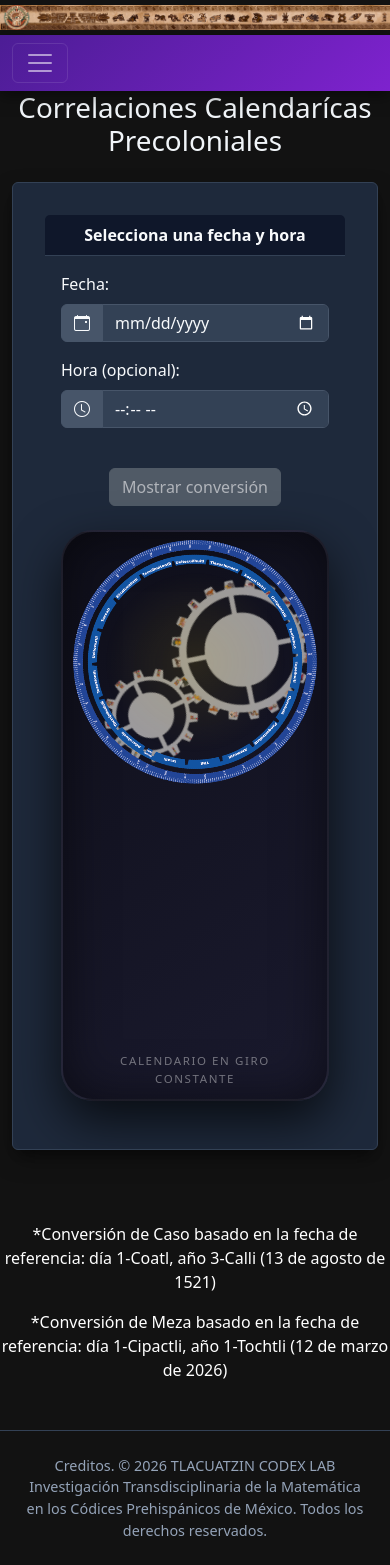
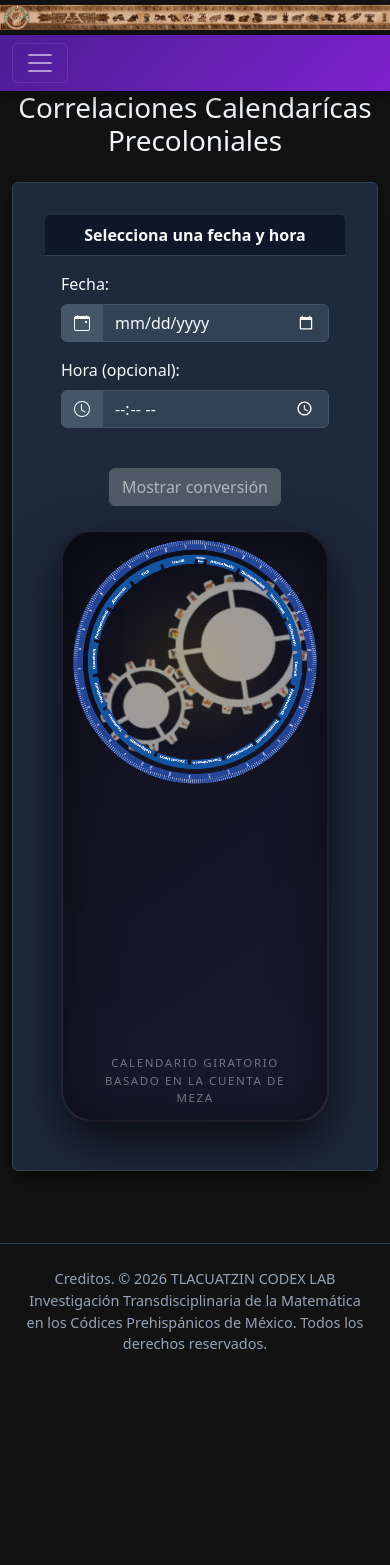
Before and after one commit to BloodyMCode/Cahuitl-Nemi-Machiyotl, a React (Vite) app: page / in a window 390 px wide. After the commit the page ends 1379 px from the top, so only its background shows below. Built offline with nearby package versions, Linux system fonts and the light colour scheme.

Commit message:
reorganización

```diff
--- a/src/components/pages/CalendarioGiratorio.jsx
+++ b/src/components/pages/CalendarioGiratorio.jsx
@@ -29,11 +29,15 @@ const CalendarioGiratorio = ({ tonalliDiaMeza, veintenaMeza, ritualDay }) => {
         return () => window.removeEventListener('resize', handleResize);
     }, []);
 
+    // 365.png: Gira a la derecha (CW). 365 días. Detiene en el punto de partida (0°).
+    const angle365 = 0;
     // 365.png: Gira a la derecha (CW). 365 días.
-    const angle365 = ritualDay ? (ritualDay - 1) * (360 / 365) : 0;
+    //const angle365 = ritualDay ? (ritualDay - 1) * (360 / 365) : 0;
 
+    // veintenas.png: Gira a la izquierda (CCW). Detiene en el punto de partida (0°).
+    const angleVeintenas = 0;
     // veintenas.png: Gira a la derecha (CW).
-    const angleVeintenas = ritualDay ? (ritualDay - 1) * (360 / 365) : 0;
+    //const angleVeintenas = ritualDay ? (ritualDay - 1) * (360 / 365) : 0;
 
     // Engrane 13: Gira a la derecha (CW). 195px.
     const numberM = ["1", "2", "3", "4", "5", "6", "7", "8", "9", "10", "11", "12", "13"]
@@ -42,7 +46,7 @@ const CalendarioGiratorio = ({ tonalliDiaMeza, veintenaMeza, ritualDay }) => {
     const numeroIndex = numberM.indexOf(numeroT)
     // Calibración final corregida: Base 356.8° (Ajustado para nueva posición (69,45) y Tonalli 12-Lagartija)
     //const angle13 = tonalliDiaMeza ? 243.8 - (parseInt(numeroT) - 1) * (360 / 13) : 0;
-    const angle13 = tonalliDiaMeza ? 300.8 - (numeroIndex * (360 / 13)) : 0;
+    const angle13 = tonalliDiaMeza ? 352.5 + (numeroIndex * (360 / 13)) : 0;
 
     //const angle13 = tonalliDiaMeza ? 301.4 - (parseInt(numeroT) - 1) * (360 / 13) : 0;
 
@@ -56,7 +60,7 @@ const CalendarioGiratorio = ({ tonalliDiaMeza, veintenaMeza, ritualDay }) => {
     const signoName = tonalliDiaMeza ? tonalliDiaMeza.signoT.español : "Lagarto";
     const signoIndex = signos.indexOf(signoName);
     // Calibración final corregida: Base 358.1° (Ajustado tras confirmación visual de desfase de 13 dientes)
-    const angle20 = tonalliDiaMeza ? 358.1 - (signoIndex * (360 / 20)) : 0;
+    const angle20 = tonalliDiaMeza ? 364.5 - (signoIndex * (360 / 20)) : 0;
     // Calibración final corregida: Base 304.1° (Ajustado para nueva posición (69,45) y Tonalli 12-Lagartija)
     //const angle20 = tonalliDiaMeza ? 304.1 - (signoIndex * (360 / 20)) : 0;
 
@@ -99,8 +103,8 @@ const CalendarioGiratorio = ({ tonalliDiaMeza, veintenaMeza, ritualDay }) => {
                         position: 'absolute',
                         width: '300px',
                         height: '300px',
-                        top: '45%',
-                        left: '69%',
+                        top: '42.8%',
+                        left: '67.5%',
                         transform: 'translate(-50%, -50%)'
                     }}>
                         <div className={`gear gear-20-visual ${isSpinning ? 'spinning-left' : ''}`} style={{
@@ -134,8 +138,8 @@ const CalendarioGiratorio = ({ tonalliDiaMeza, veintenaMeza, ritualDay }) => {
                         position: 'absolute',
                         width: '195px',
                         height: '195px',
-                        top: '72%',
-                        left: '32%',
+                        top: '68%',
+                        left: '30%',
                         transform: 'translate(-50%, -50%)'
                     }}>
                         <div className={`gear gear-13-visual ${isSpinning ? 'spinning-right' : ''}`} style={{
@@ -189,8 +193,8 @@ const CalendarioGiratorio = ({ tonalliDiaMeza, veintenaMeza, ritualDay }) => {
                     }}>
                         <img src={getImagePath('365.png')} alt="Ciclo 365" style={{ width: '100%', height: '100%', objectFit: 'contain' }} />
                     </div>
-
-                    <div className={`ring ring-veintenas ${isSpinning ? 'spinning-right' : ''}`} style={{
+                    {/* <div className={`ring ring-veintenas ${isSpinning ? 'spinning-right' : ''}`} style={{ */}
+                    <div className={`ring ring-veintenas ${isSpinning ? 'spinning-left' : ''}`} style={{
                         position: 'absolute', width: '88%', height: '88%',
                         transform: isSpinning ? '' : `rotate(${angleVeintenas}deg)`,
                         transition: 'transform 3.5s cubic-bezier(0.23, 1, 0.32, 1)',
@@ -201,7 +205,7 @@ const CalendarioGiratorio = ({ tonalliDiaMeza, veintenaMeza, ritualDay }) => {
 
                     {!isSpinning && (
                         <div className="intersection-glow" style={{
-                            position: 'absolute', top: '72%', left: '32%', width: '60px', height: '60px',
+                            position: 'absolute', top: '68%', left: '30%', width: '60px', height: '60px',
                             background: 'radial-gradient(circle, rgba(160, 142, 43, 0.6) 0%, transparent 50%)',
                             boxShadow: '0 0 60px gold', borderRadius: '50%', zIndex: 15,
                             transform: 'translate(-50%, -50%)', opacity: 0.5
@@ -217,12 +221,13 @@ const CalendarioGiratorio = ({ tonalliDiaMeza, veintenaMeza, ritualDay }) => {
                         background: 'rgba(255, 255, 255, 0.05)', backdropFilter: 'blur(10px)',
                         border: '1px solid rgba(255, 215, 0, 0.3)', boxShadow: '0 5px 15px rgba(0,0,0,0.3)',
                     }}>
+                        <span style={{ color: '#fff', marginLeft: '15px', opacity: 0.8 }}>Veintena: </span>
                         <span style={{ color: 'gold', fontWeight: 'bold', fontSize: '1.2rem' }}>{veintenaMeza}</span>
-                        <span style={{ color: '#fff', marginLeft: '15px', opacity: 0.8 }}>Día {ritualDay} / 365</span>
+                        <span style={{ color: '#fff', marginLeft: '15px', opacity: 0.8 }}>Día {ritualDay} de 365</span>
                     </div>
                 ) : (
                     <div className="spinning-status" style={{ color: 'rgba(255,255,255,0.4)', letterSpacing: '2px', fontSize: '0.9rem' }}>
-                        CALENDARIO EN GIRO CONSTANTE
+                        CALENDARIO GIRATORIO BASADO EN LA CUENTA DE MEZA
                     </div>
                 )}
             </div>
--- a/src/components/pages/Conversor.jsx
+++ b/src/components/pages/Conversor.jsx
@@ -84,7 +84,8 @@ const Conversor = () => {
             {tonalliDia && tonalliDiaMeza && xihuitlAnio && xihuitlAnioMeza && (
                 <div className="container text-center">
                     <div className="row justify-content-center">
-                        <div className="col-md-3">
+                        <p className="text-white">* Correspondencia de Caso</p>
+                        <div className="col-md-6">
                             <div className="card" >
                                 <p><img src={tonalliDia.numberImage} alt={tonalliDia.numberImage} className="card-img-top img-com" /> <img src={tonalliDia.symbolImage} alt={tonalliDia.symbolImage} className="card-img-top img-com" /></p>
                                 {/*  <div className="card-header rounded-3 bg-light">
@@ -131,56 +132,7 @@ const Conversor = () => {
                                 </div>
                             </div>
                         </div>
-                        <div className="col-md-3">
-                            <div className="card" >
-                                <p><img src={tonalliDiaMeza.numberTonalImage} alt={tonalliDiaMeza.numberTonalImage} className="card-img-top img-com" /> <img src={tonalliDiaMeza.signTonalImage} alt={tonalliDiaMeza.signTonalImage} className="card-img-top img-com" /></p>
-                                {/* <div className="card-header rounded-3 bg-light">
-                                    <img src={tonalliDiaMeza.numberTonalImage} alt={tonalliDiaMeza.numberTonalImage} className="img-com" />
-                                    <img src={tonalliDiaMeza.signTonalImage} alt={tonalliDiaMeza.signTonalImage} className="img-com" />
-                                </div> */}
-                                <div className="card-body">
-                                    <h5 className="card-title">Tonalli</h5>
-                                    <small className="text-secondary" style={{ fontSize: '11px', color: '#adb5bd' }}>* Según la correspondencia de Meza</small>
-                                    <p className="card-text text-subtitle">Día:</p>
-                                    {/* <p className="card-text text-white small">Hora considerada: {tonalliDiaMeza.usedTime}</p> */}
-                                    {/* <p className="card-text">{tonalliDia.numero.español} - {tonalliDia.simbolo.español}</p>
-                                    <p className="card-text">{tonalliDia.numero.nahuatl} - {tonalliDia.simbolo.nahuatl}</p>
-                                    <p className='card-text'>{tonalliDia.numero.nusavi} - {tonalliDia.simbolo.nusavi}</p> */}
-                                    <table className="table table-dark table-hover">
-                                        <thead>
-                                            <tr>
-                                                <th scope="col">Idioma</th>
-                                                <th scope="col">Numeral</th>
-                                                <th scope="col">Signo</th>
-                                            </tr>
-                                        </thead>
-                                        <tbody>
-                                            <tr>
-                                                <td>Español</td>
-                                                <td>{tonalliDiaMeza.numeroT.español}</td>
-                                                <td>{tonalliDiaMeza.signoT.español}</td>
-                                            </tr>
-                                            <tr>
-                                                <td>Nahuatl</td>
-                                                <td>{tonalliDiaMeza.numeroT.nahuatl}</td>
-                                                <td>{tonalliDiaMeza.signoT.nahuatl}</td>
-                                            </tr>
-                                            <tr>
-                                                <td>Ñu savi Ceremonial</td>
-                                                <td>{tonalliDiaMeza.numeroT.nusavi}</td>
-                                                <td>{tonalliDiaMeza.signoT.nusavi}</td>
-                                            </tr>
-                                        </tbody>
-                                    </table>
-                                    <small className="text-secondary" style={{ fontSize: '12px', color: '#adb5bd' }}>Hora procesada: {tonalliDiaMeza.usedTime}</small><br></br>
-                                    <small className="text-secondary" style={{ fontSize: '12px', color: '#adb5bd' }}>Inicio del año: {tonalliDiaMeza.startTime}</small>
-                                    {/* <div className="alert alert-secondary py-1 small mb-1">Hora procesada: {tonalliDiaMeza.usedTime}</div>
-                                    <div className="alert alert-info py-1 small mb-1">Inicio del año: {tonalliDiaMeza.startTime}</div> */}
-                                    <div className="alert alert-success py-1 small">Esta fecha pertenece a la veintena: {veintenaMeza}</div>
-                                </div>
-                            </div>
-                        </div>
-                        <div className="col-md-3">
+                        <div className="col-md-6">
                             <div className="card" >
                                 <p><img src={xihuitlAnio.numberImageX} alt={xihuitlAnio.numberImageX} className="card-img-top img-com" /> <img src={xihuitlAnio.symbolImageX} alt={xihuitlAnio.symbolImageX} className="card-img-top img-com" /></p>
                                 {/*  <div className="card-header rounded-3 bg-light">
@@ -223,7 +175,57 @@ const Conversor = () => {
                                 </div>
                             </div>
                         </div>
-                        <div className="col-md-3">
+                        <small className="text-secondary" style={{ fontSize: '13px', color: '#adb5bd' }}>* Correspondencia de Caso basado en la fecha de referencia: día 1-Coatl, año 3-Calli (13 de agosto de 1521)</small><br /><br />
+                        <p className="text-white">* Correspondencia de Meza</p>
+                        <div className="col-md-6">
+                            <div className="card" >
+                                <p><img src={tonalliDiaMeza.numberTonalImage} alt={tonalliDiaMeza.numberTonalImage} className="card-img-top img-com" /> <img src={tonalliDiaMeza.signTonalImage} alt={tonalliDiaMeza.signTonalImage} className="card-img-top img-com" /></p>
+                                {/* <div className="card-header rounded-3 bg-light">
+                                    <img src={tonalliDiaMeza.numberTonalImage} alt={tonalliDiaMeza.numberTonalImage} className="img-com" />
+                                    <img src={tonalliDiaMeza.signTonalImage} alt={tonalliDiaMeza.signTonalImage} className="img-com" />
+                                </div> */}
+                                <div className="card-body">
+                                    <h5 className="card-title">Tonalli</h5>
+                                    <small className="text-secondary" style={{ fontSize: '11px', color: '#adb5bd' }}>* Según la correspondencia de Meza</small>
+                                    <p className="card-text text-subtitle">Día:</p>
+                                    {/* <p className="card-text text-white small">Hora considerada: {tonalliDiaMeza.usedTime}</p> */}
+                                    {/* <p className="card-text">{tonalliDia.numero.español} - {tonalliDia.simbolo.español}</p>
+                                    <p className="card-text">{tonalliDia.numero.nahuatl} - {tonalliDia.simbolo.nahuatl}</p>
+                                    <p className='card-text'>{tonalliDia.numero.nusavi} - {tonalliDia.simbolo.nusavi}</p> */}
+                                    <table className="table table-dark table-hover">
+                                        <thead>
+                                            <tr>
+                                                <th scope="col">Idioma</th>
+                                                <th scope="col">Numeral</th>
+                                                <th scope="col">Signo</th>
+                                            </tr>
+                                        </thead>
+                                        <tbody>
+                                            <tr>
+                                                <td>Español</td>
+                                                <td>{tonalliDiaMeza.numeroT.español}</td>
+                                                <td>{tonalliDiaMeza.signoT.español}</td>
+                                            </tr>
+                                            <tr>
+                                                <td>Nahuatl</td>
+                                                <td>{tonalliDiaMeza.numeroT.nahuatl}</td>
+                                                <td>{tonalliDiaMeza.signoT.nahuatl}</td>
+                                            </tr>
+                                            <tr>
+                                                <td>Ñu savi Ceremonial</td>
+                                                <td>{tonalliDiaMeza.numeroT.nusavi}</td>
+                                                <td>{tonalliDiaMeza.signoT.nusavi}</td>
+                                            </tr>
+                                        </tbody>
+                                    </table>
+                                    <small className="text-secondary" style={{ fontSize: '12px', color: '#adb5bd' }}>Hora procesada: {tonalliDiaMeza.usedTime}</small><br></br>
+                                    {/* <div className="alert alert-secondary py-1 small mb-1">Hora procesada: {tonalliDiaMeza.usedTime}</div>
+                                    <div className="alert alert-info py-1 small mb-1">Inicio del año: {tonalliDiaMeza.startTime}</div> */}
+                                    <div className="alert alert-success py-1 small">Esta fecha pertenece a la veintena: {veintenaMeza}</div>
+                                </div>
+                            </div>
+                        </div>
+                        <div className="col-md-6">
                             <div className="card" >
                                 <p><img src={xihuitlAnioMeza.numberImageX} alt={xihuitlAnioMeza.numberImageX} className="card-img-top img-com" /> <img src={xihuitlAnioMeza.symbolImageX} alt={xihuitlAnioMeza.symbolImageX} className="card-img-top img-com" /></p>
                                 <div className="card-body">
@@ -256,6 +258,7 @@ const Conversor = () => {
                                             </tr>
                                         </tbody>
                                     </table>
+                                    <small className="text-secondary" style={{ fontSize: '12px', color: '#adb5bd' }}>Inicio del año: {tonalliDiaMeza.startTime}</small>
                                     {/* <small className="text-secondary" style={{ fontSize: '12px', color: '#adb5bd' }}>Hora procesada: {xihuitlAnioMeza.usedTime}</small><br></br>
                                     <small className="text-secondary" style={{ fontSize: '12px', color: '#adb5bd' }}>Inicio del año: {xihuitlAnioMeza.startTime}</small> */}
                                     {/* <div className="alert alert-secondary py-1 small mb-1">Hora procesada: {xihuitlAnioMeza.usedTime}</div>
@@ -263,13 +266,14 @@ const Conversor = () => {
                                 </div>
                             </div>
                         </div>
+                        <small className="text-secondary" style={{ fontSize: '13px', color: '#adb5bd' }}>* Correspondencia de Meza basado en la fecha de referencia: día 1-Cipactli, año 1-Tochtli (12 de marzo de 2026)</small>
                     </div>
                 </div>
             )}
-            <footer className="mt-5 text-center text-secondary" style={{ color: '#adb5bd' }}>
+            {/*  <footer className="mt-5 text-center text-secondary" style={{ color: '#adb5bd' }}>
                 <p className="text-white">*Conversión de Caso basado en la fecha de referencia: día 1-Coatl, año 3-Calli (13 de agosto de 1521)</p>
                 <p className="text-white">*Conversión de Meza basado en la fecha de referencia: día 1-Cipactli, año 1-Tochtli (12 de marzo de 2026)</p>
-            </footer>
+            </footer> */}
         </>
     )
 }
```
